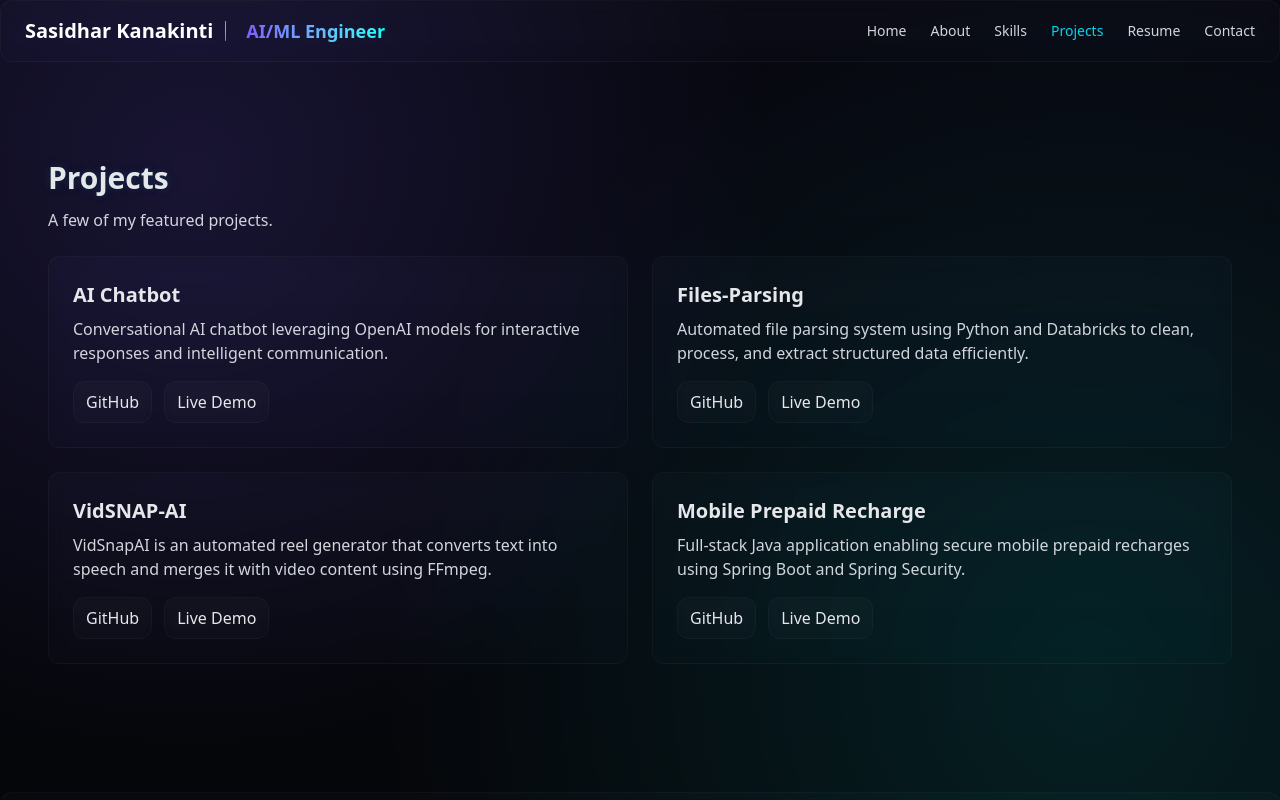
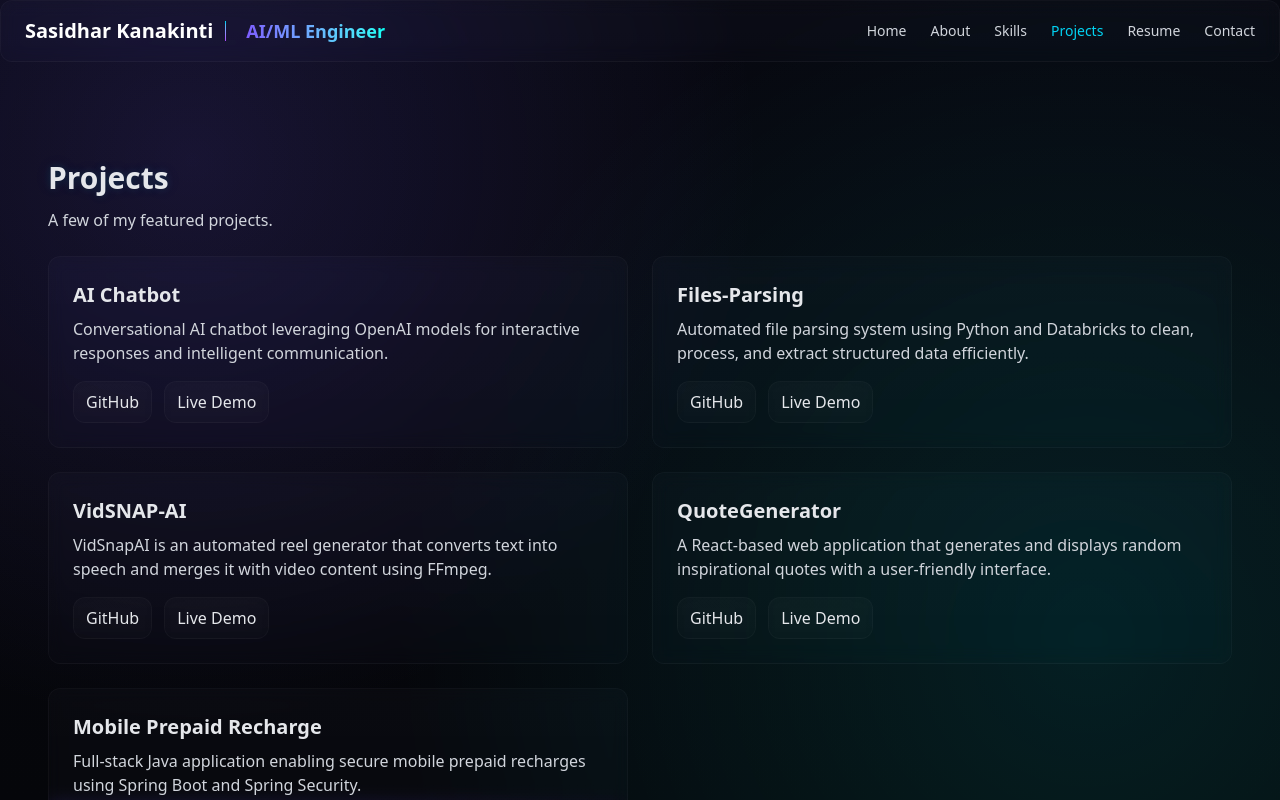
Before and after one commit to sasi-kanakinti/portfolio_multipage, a React (Vite) app: page /projects in a window 1280 px wide. Shown: the top 800 px of the page. Built offline with nearby package versions, Linux system fonts and the light colour scheme.

Commit message:
Added new project

```diff
--- a/src/pages/Projects.jsx
+++ b/src/pages/Projects.jsx
@@ -7,7 +7,8 @@ const demoProjects = [
 { id: 1, title: 'AI Chatbot', desc: 'Conversational AI chatbot leveraging OpenAI models for interactive responses and intelligent communication.', repo: 'https://github.com/sasi-kanakinti/Chat-bot.git', demo: 'https://chat-bot-inky-omega-98.vercel.app/' },
 { id: 2, title: 'Files-Parsing', desc: 'Automated file parsing system using Python and Databricks to clean, process, and extract structured data efficiently.', repo: 'https://github.com/sasi-kanakinti/Files-Parsing.git', demo: 'https://web-production-cc19c.up.railway.app/' },
 { id: 3, title: 'VidSNAP-AI', desc: 'VidSnapAI is an automated reel generator that converts text into speech and merges it with video content using FFmpeg.', repo: 'https://github.com/sasi-kanakinti/VidSnapAI.git', demo: 'https://web-production-3653.up.railway.app/' },
-{ id: 4, title: 'Mobile Prepaid Recharge', desc: 'Full-stack Java application enabling secure mobile prepaid recharges using Spring Boot and Spring Security.', repo: 'https://github.com/sasi-kanakinti/Mobile_Prepaid_Recharge.git'}
+{ id: 4, title: 'QuoteGenerator', desc: 'A React-based web application that generates and displays random inspirational quotes with a user-friendly interface.', repo: 'https://github.com/sasi-kanakinti/Quote_Generation.git', demo: 'https://quote-generation-ui.vercel.app/generator' },
+{ id: 5, title: 'Mobile Prepaid Recharge', desc: 'Full-stack Java application enabling secure mobile prepaid recharges using Spring Boot and Spring Security.', repo: 'https://github.com/sasi-kanakinti/Mobile_Prepaid_Recharge.git'}
 ]
 
 
```
